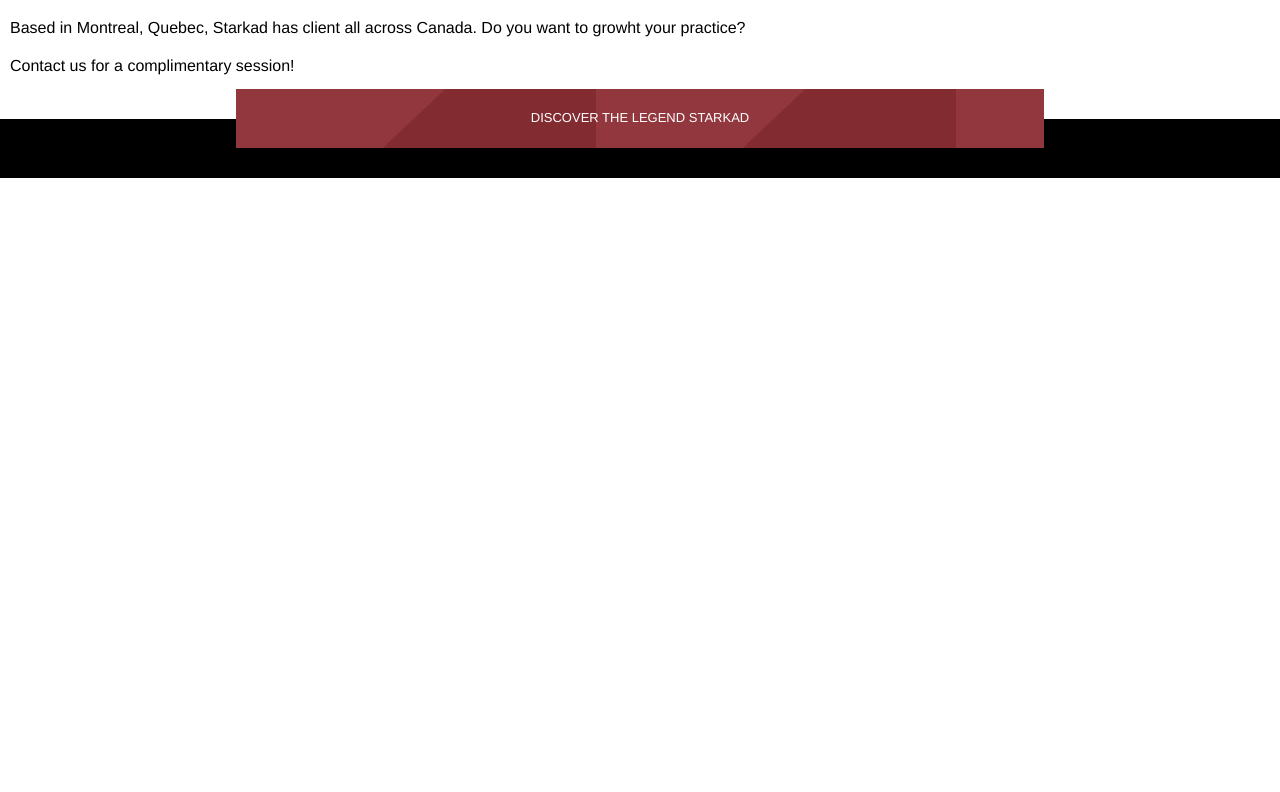
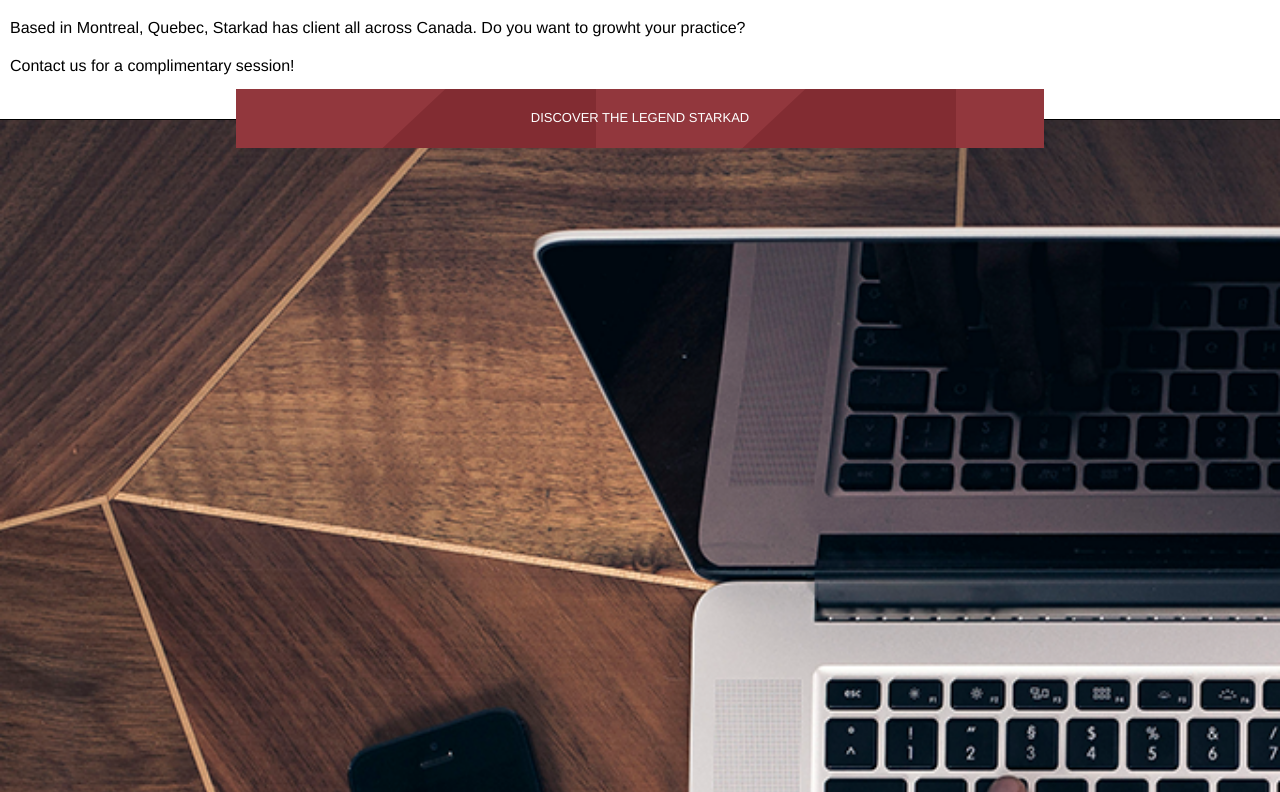
Before and after one commit to richardbonneau/starkad-mockup, a React (Create React App) app: page / in a window 1280 px wide. Shown: the part 1008-1800 px from the top of the page. Before the commit the page ends 1186 px from the top, so only its background shows below. Built offline with nearby package versions, Linux system fonts and the light colour scheme.

Commit message:
more progress

```diff
--- a/src/App.js
+++ b/src/App.js
@@ -86,6 +86,12 @@
   font-size: 13px;
   position: relative;
 `;
+const SecondHero = styled.img`
+  position: relative;
+  z-index: 20;
+  top: -58px;
+  width: 100%;
+`;
 
 const App = () => {
   return (
@@ -122,6 +128,9 @@
         <p>Contact us for a complimentary session!</p>
       </Content>
       <Button>DISCOVER THE LEGEND STARKAD</Button>
+      {/* <HeroWrapper> */}
+      <SecondHero src="/hero2.png" />
+      {/* </HeroWrapper> */}
     </Wrapper>
   );
 };
```
Also changed, not shown: public/hero2.png (added).
